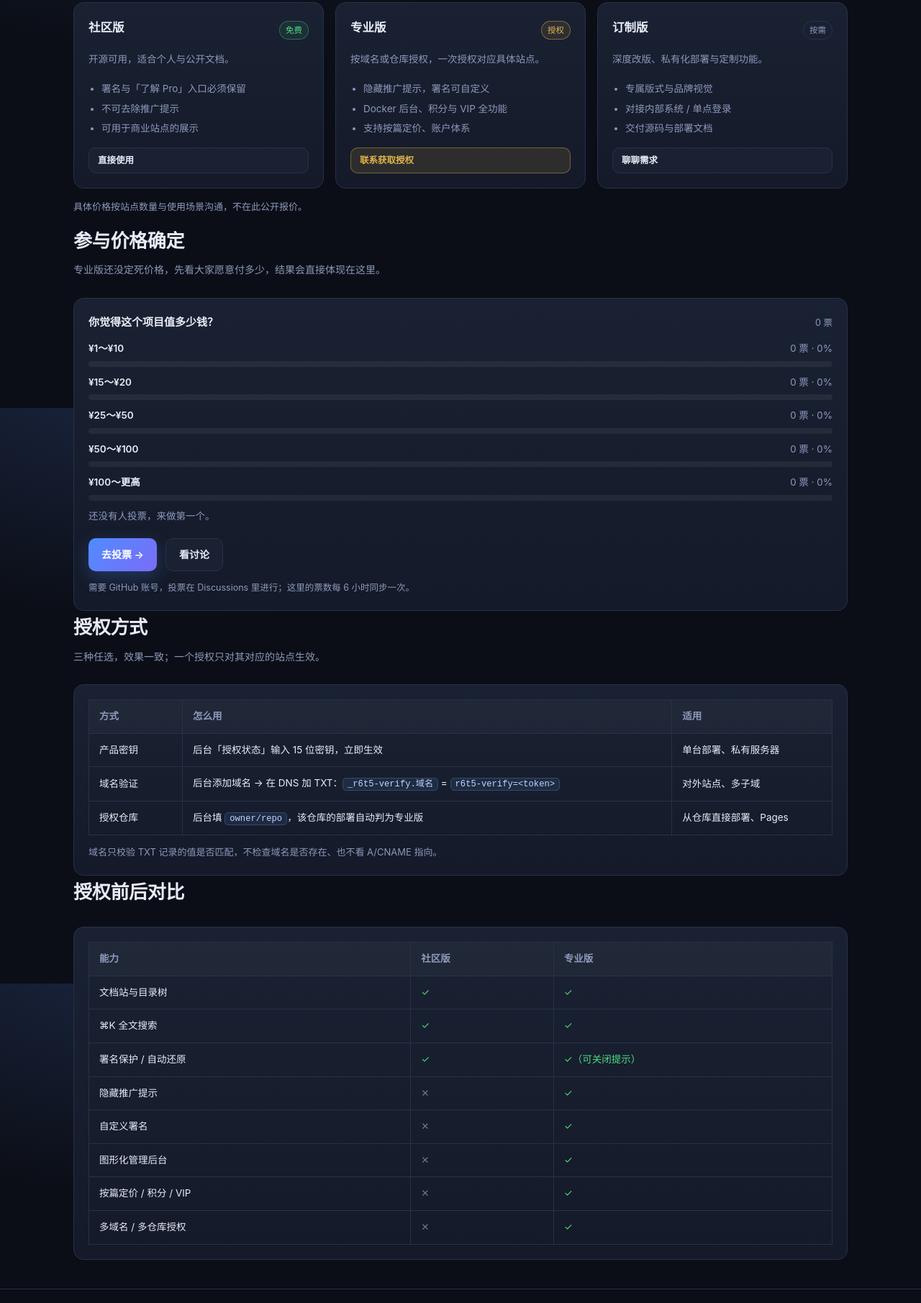
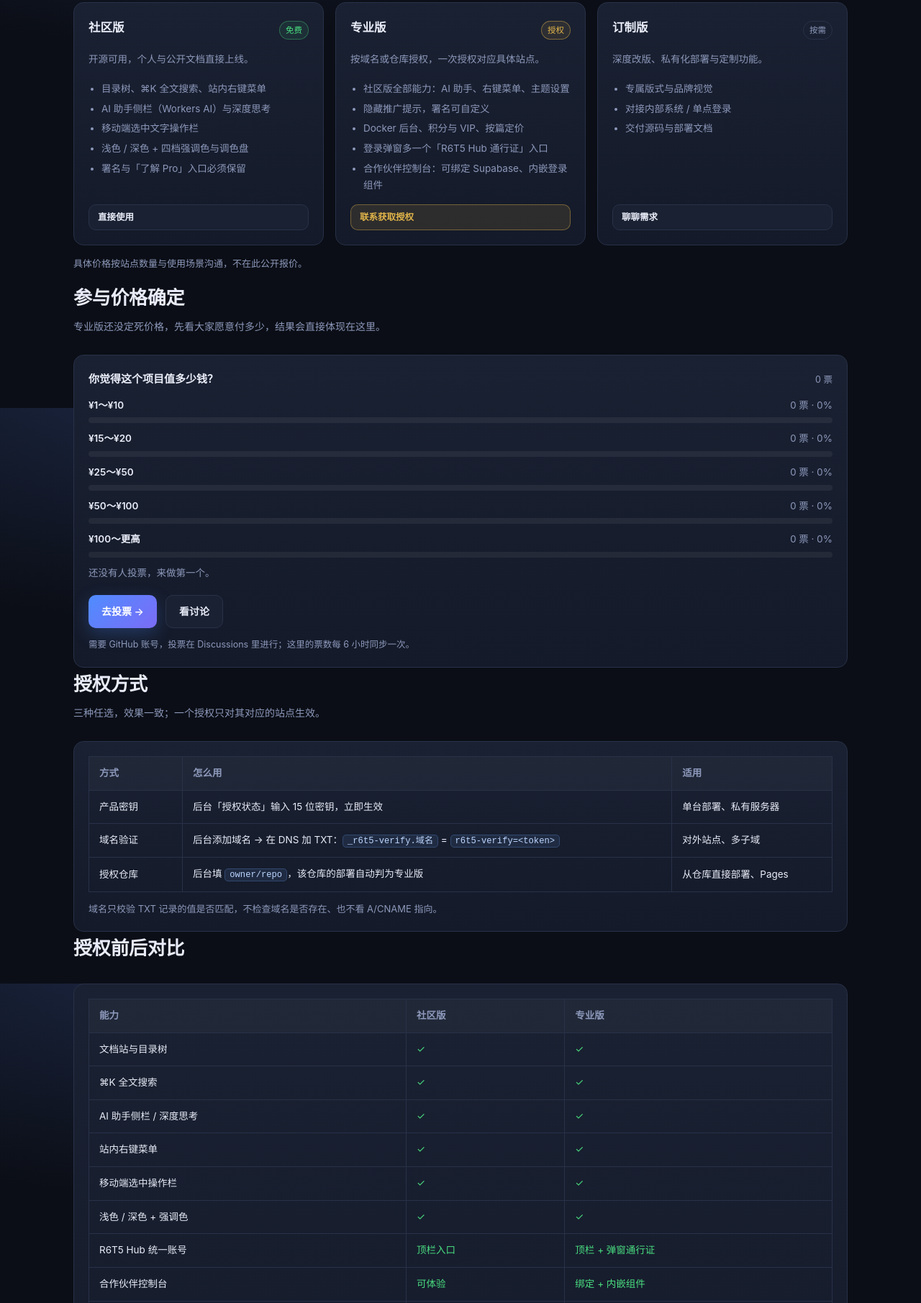
Before and after one commit to TanchiPanda/rtdocs-home, a plain HTML site: page pricing.html in a window 1280 px wide. Shown: the part 233-2044 px from the top of the page at 72% size. Drawn offline with Linux system fonts and the light colour scheme.

Commit message:
docs(pricing): 刷新授权与权益对比，补 AI 助手、右键菜单、主题、Hub 账号、合作伙伴控制台

```diff
--- a/pricing.html
+++ b/pricing.html
@@ -4,7 +4,7 @@
 <meta charset="UTF-8">
 <meta name="viewport" content="width=device-width, initial-scale=1.0">
 <title>授权与价格 · rtdocs</title>
-<meta name="description" content="rtdocs 社区版免费；专业版按域名或仓库授权，隐藏推广提示、署名可改；订制版按需求评估。">
+<meta name="description" content="rtdocs 社区版免费，含 AI 助手、站内右键与主题设置；专业版按域名或仓库授权，可隐藏推广提示、改署名并解锁后台与合作伙伴嵌入组件。">
 <link rel="stylesheet" href="assets/style.css">
 </head>
 <body>
@@ -27,11 +27,13 @@
   <div class="grid g3">
     <div class="card edition">
       <div class="top"><h3>社区版</h3><span class="badge free">免费</span></div>
-      <p>开源可用，适合个人与公开文档。</p>
+      <p>开源可用，个人与公开文档直接上线。</p>
       <ul>
+        <li>目录树、⌘K 全文搜索、站内右键菜单</li>
+        <li>AI 助手侧栏（Workers AI）与深度思考</li>
+        <li>移动端选中文字操作栏</li>
+        <li>浅色 / 深色 + 四档强调色与调色盘</li>
         <li>署名与「了解 Pro」入口必须保留</li>
-        <li>不可去除推广提示</li>
-        <li>可用于商业站点的展示</li>
       </ul>
       <a class="btn sm" style="margin-top:auto" href="https://github.com/TanchiPanda/r6t5-docs-community" target="_blank" rel="noopener">直接使用</a>
     </div>
@@ -39,9 +41,11 @@
       <div class="top"><h3>专业版</h3><span class="badge pro">授权</span></div>
       <p>按域名或仓库授权，一次授权对应具体站点。</p>
       <ul>
+        <li>社区版全部能力：AI 助手、右键菜单、主题设置</li>
         <li>隐藏推广提示，署名可自定义</li>
-        <li>Docker 后台、积分与 VIP 全功能</li>
-        <li>支持按篇定价、账户体系</li>
+        <li>Docker 后台、积分与 VIP、按篇定价</li>
+        <li>登录弹窗多一个「R6T5 Hub 通行证」入口</li>
+        <li>合作伙伴控制台：可绑定 Supabase、内嵌登录组件</li>
       </ul>
       <a class="btn sm gold" style="margin-top:auto" href="https://github.com/TanchiPanda/r6t5-docs-community/issues/new?template=feature_request.yml" target="_blank" rel="noopener">联系获取授权</a>
     </div>
@@ -91,6 +95,12 @@
       <tr><th>能力</th><th>社区版</th><th>专业版</th></tr>
       <tr><td>文档站与目录树</td><td class="y">✓</td><td class="y">✓</td></tr>
       <tr><td>⌘K 全文搜索</td><td class="y">✓</td><td class="y">✓</td></tr>
+      <tr><td>AI 助手侧栏 / 深度思考</td><td class="y">✓</td><td class="y">✓</td></tr>
+      <tr><td>站内右键菜单</td><td class="y">✓</td><td class="y">✓</td></tr>
+      <tr><td>移动端选中操作栏</td><td class="y">✓</td><td class="y">✓</td></tr>
+      <tr><td>浅色 / 深色 + 强调色</td><td class="y">✓</td><td class="y">✓</td></tr>
+      <tr><td>R6T5 Hub 统一账号</td><td class="y">顶栏入口</td><td class="y">顶栏 + 弹窗通行证</td></tr>
+      <tr><td>合作伙伴控制台</td><td class="y">可体验</td><td class="y">绑定 + 内嵌组件</td></tr>
       <tr><td>署名保护 / 自动还原</td><td class="y">✓</td><td class="y">✓（可关闭提示）</td></tr>
       <tr><td>隐藏推广提示</td><td class="n">✕</td><td class="y">✓</td></tr>
       <tr><td>自定义署名</td><td class="n">✕</td><td class="y">✓</td></tr>
@@ -98,6 +108,7 @@
       <tr><td>按篇定价 / 积分 / VIP</td><td class="n">✕</td><td class="y">✓</td></tr>
       <tr><td>多域名 / 多仓库授权</td><td class="n">✕</td><td class="y">✓</td></tr>
     </table>
+    <p style="color:var(--muted);font-size:13px;margin:12px 0 0">AI 助手由站点统一提供的 Workers AI 接口驱动，各版本共用同一入口；合作伙伴控制台的非授权用户可以使用工作台，但嵌入登录组件仅对已授权站点开放。</p>
   </div>
 </section>
 
```
Also changed, not shown: index.html (+6 -2 lines).
